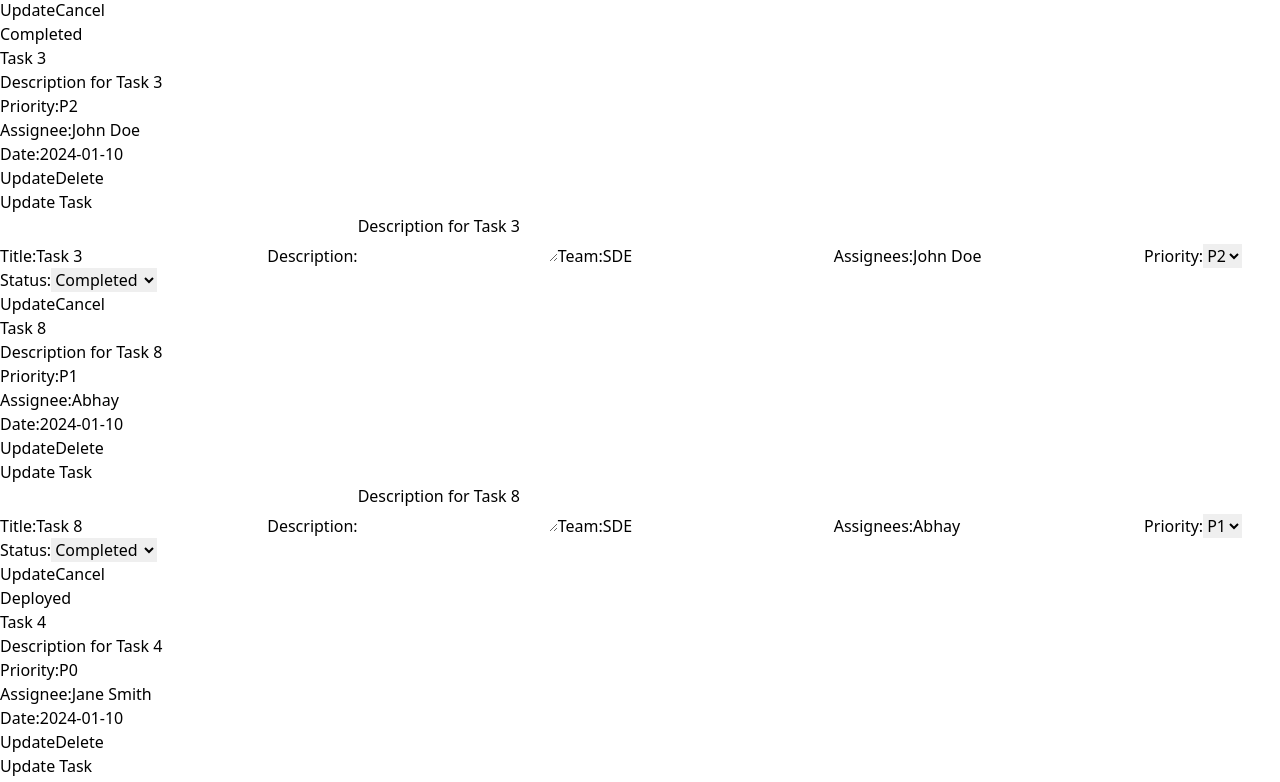
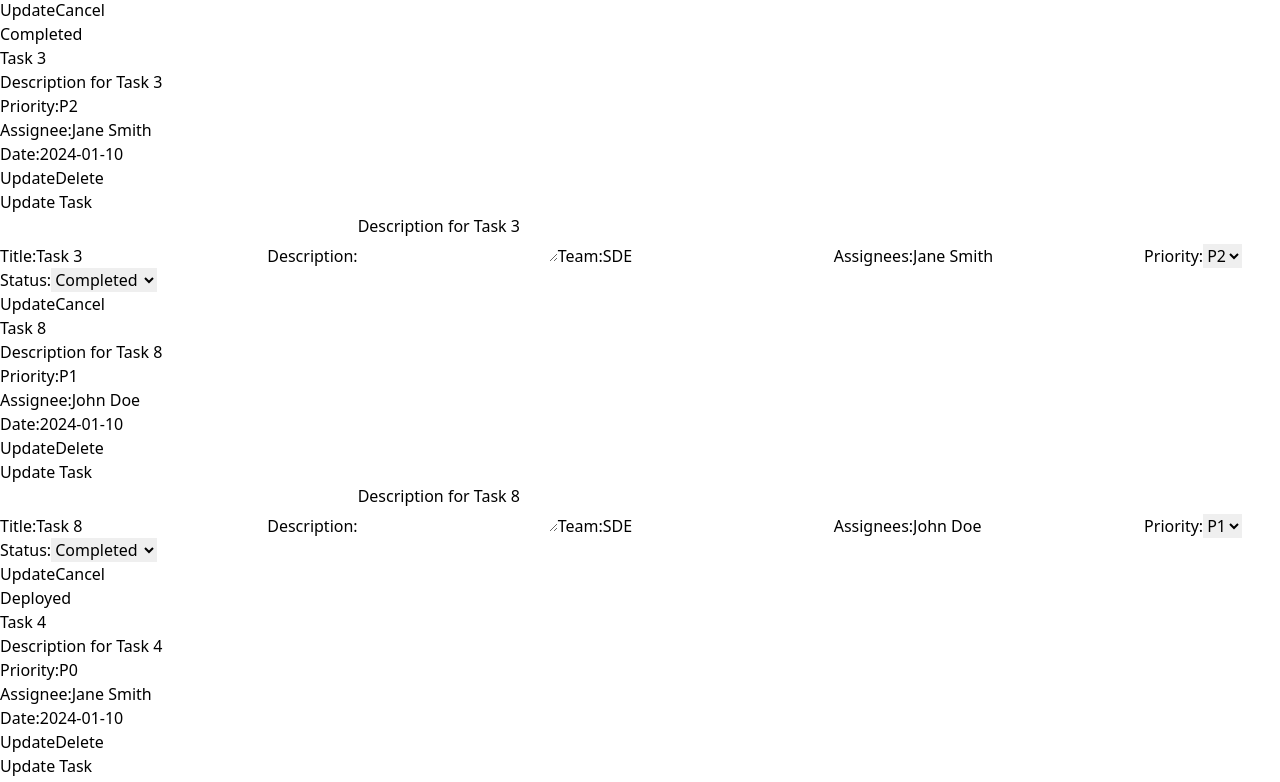
Before and after one commit to aman1205/HyperSrot-Intern, a React (Vite) app: page / in a window 1280 px wide. Shown: the part 1629-2411 px from the top of the page. Built offline with nearby package versions, Linux system fonts and the light colour scheme.

Commit message:
mock data changes

```diff
--- a/src/Components/Filters.tsx
+++ b/src/Components/Filters.tsx
@@ -52,9 +52,9 @@ const FiltersPage: React.FC = () => {
                 onChange={handleFilterChange}
               >
                 <option>Assignee</option>
-                <option value="John Doe">Aman</option>
-                <option value="Raj">Raj</option>
-                <option value="Abhay">Abhay</option>
+                <option value="John Doe">John Doe</option>
+                <option value="Jane Smith">Jane Smith</option>
+                <option value="Aman">Aman</option>
               </select>
               <select
                 className="m-2 border border-gray-300 text-gray-900 text-sm rounded-lg focus:ring-blue-500 focus:border-blue-500 p-4"
--- a/src/context/index.tsx
+++ b/src/context/index.tsx
@@ -60,7 +60,7 @@ export const TaskProvider: React.FC<TaskProviderProps> = ({ children }) => {
       startDate: "2024-05-10", // Predefined start date
       endDate: null, // No end date initially
       status: "Pending",
-      assignees: "Aman",
+      assignees: "John Doe",
       priority: "P1",
       team: "SDE",
     },
@@ -72,7 +72,7 @@ export const TaskProvider: React.FC<TaskProviderProps> = ({ children }) => {
       endDate: null, // No end date initially
       status: "Pending",
       assignees: "Aman",
-      priority: "P0",
+      priority: "P1",
       team: "SDE",
     },
     {
@@ -93,7 +93,7 @@ export const TaskProvider: React.FC<TaskProviderProps> = ({ children }) => {
       startDate: "2024-01-10", // Predefined start date
       endDate: "2024-01-15", // Predefined end date
       status: "Completed",
-      assignees: "John Doe",
+      assignees: "Jane Smith",
       priority: "P2",
       team: "SDE",
     },
@@ -104,7 +104,7 @@ export const TaskProvider: React.FC<TaskProviderProps> = ({ children }) => {
       startDate: "2024-01-10", // Predefined start date
       endDate: "2024-01-20", // Predefined end date
       status: "Completed",
-      assignees: "Abhay",
+      assignees: "John Doe",
       priority: "P1",
       team: "SDE",
     },
@@ -138,7 +138,7 @@ export const TaskProvider: React.FC<TaskProviderProps> = ({ children }) => {
       startDate: "2024-01-10", // Predefined start date
       endDate: null, // No end date initially
       status: "Deferred",
-      assignees: "Raj",
+      assignees: "Aman",
       priority: "P1",
       team: "SDE",
     },
```
